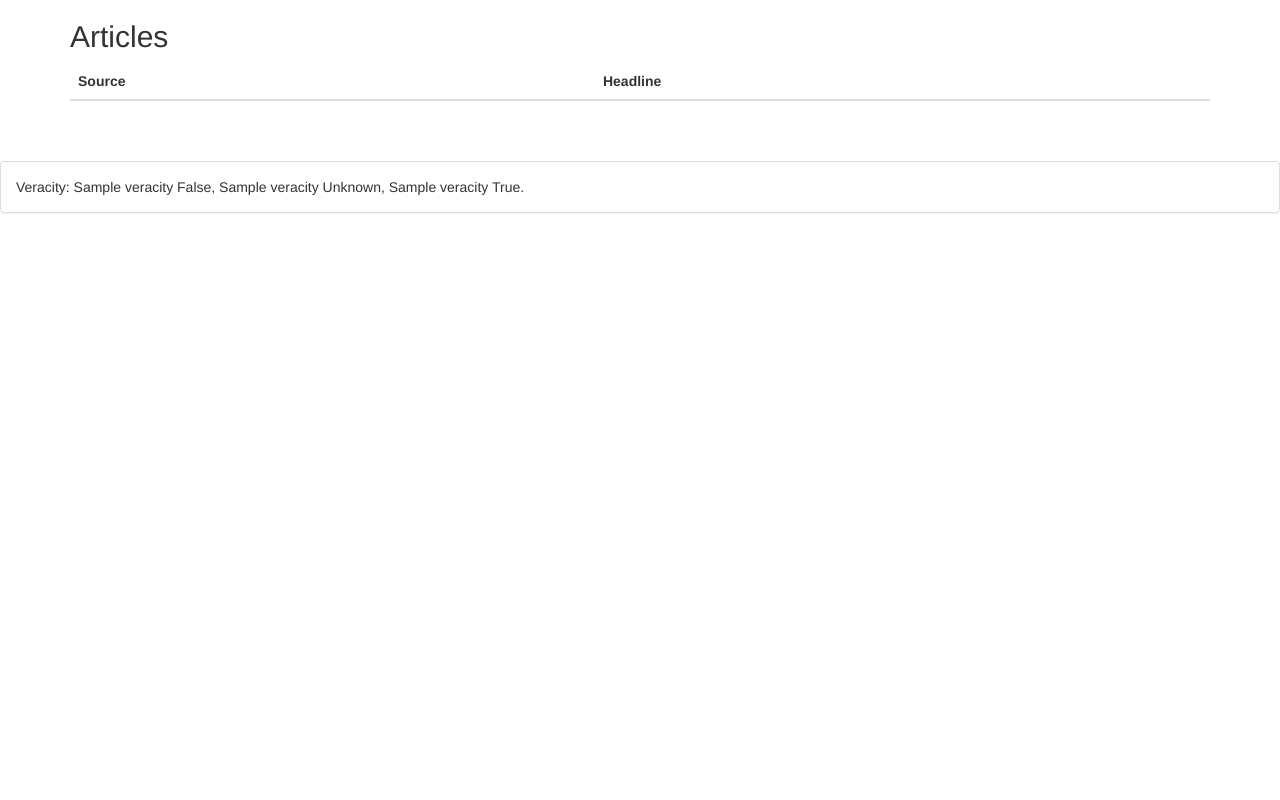
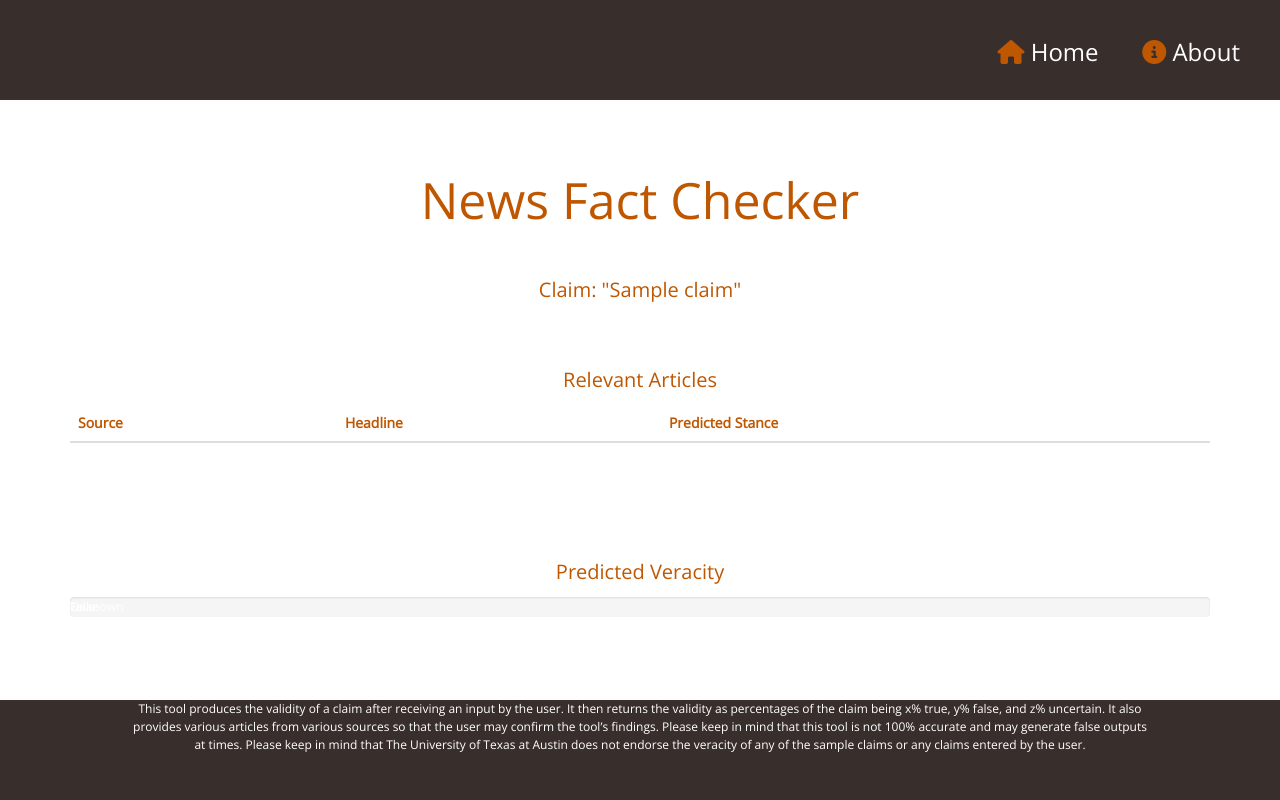
Before and after one commit to saumyaa2000/utFND, a Flask app: template templates/results.html in a window 1280 px wide. Run offline with Flask 2, Linux system fonts and the light colour scheme; the template is opened without the code that fills it: most values are stand-ins (such as "Sample title", 1, 10 or a date in 2020); lists and menus that the app fills with data are empty; some libraries are stand-ins or nearby versions.

Commit message:
results page

```diff
--- a/app.py
+++ b/app.py
@@ -33,10 +33,12 @@
     res_str = json.dumps(res, indent=4, sort_keys=True)
     headlines = [a['headlines'] for a in res['articles']]
     sources = [a['sources'] for a in res['articles']]
+    stances = [ [s*100 for s in a['stance'] ] for a in res['articles']]
+    veracity = [v*100 for v in res['veracity']]
     n = len(sources)
 
     return render_template("results.html", res=res_str, headlines=headlines, sources=sources, n=n,\
-        veracity = res['veracity'])
+        veracity=veracity, stances=stances, claim=claim)
 
 
 @app.route('/userClaimsOpinion/', methods=['POST'])
--- a/templates/results.html
+++ b/templates/results.html
@@ -7,17 +7,33 @@
   <link rel="stylesheet" href="https://maxcdn.bootstrapcdn.com/bootstrap/3.3.7/css/bootstrap.min.css">
   <script src="https://ajax.googleapis.com/ajax/libs/jquery/3.2.1/jquery.min.js"></script>
   <script src="https://maxcdn.bootstrapcdn.com/bootstrap/3.3.7/js/bootstrap.min.js"></script>
+
+  <link rel=stylesheet type=text/css href="{{ url_for('static', filename='style.css') }}">
+  <link href="https://fonts.googleapis.com/css?family=Open+Sans:300,400" rel="stylesheet">
+  <script src="https://use.fontawesome.com/6f35c618a4.js"></script>
+  <script type="text/javascript"></script>
 </head>
 <body>
 
+<header>
+<nav>
+<a href="/#"><i class="fa fa-home" aria-hidden="true" style="color:#BF5700"></i>&nbsp;Home</a>
+<a href="/about.html"><i class="fa fa-info-circle" aria-hidden="true" style="color:#BF5700"></i>&nbsp;About</a>
+</nav>
+</header>
+<h1>News Fact Checker</h1>
+<h2 style="position: relative; color: #BF5700; text-align: center; margin-top: 50px; ">Claim: "{{claim}}"</h2>
+
+
 <div class="container">
-  <h2>Articles</h2>
+  <h2 style="position: relative; color: #BF5700; text-align: center; margin-top: 50px; ">Relevant Articles</h2>
 
   <table class="table">
     <thead>
       <tr>
-        <th>Source</th>
-        <th>Headline</th>
+        <th style="color: #BF5700">Source</th>
+        <th style="color: #BF5700">Headline</th>
+        <th style="color: #BF5700">Predicted Stance</th>
       </tr>
     </thead>
     <tbody>
@@ -25,18 +41,46 @@
     	<tr>
     		<td>{{ sources[i] }} </td>
     		<td> {{ headlines[i] }} </td>
+            <td>
+                <div class="progress">
+                    <div class="progress-bar progress-bar-danger" role="progressbar" style="width:{{stances[i][0]}}%">
+                        Against
+                    </div>
+                    <div class="progress-bar progress-bar-warning" role="progressbar" style="width:{{stances[i][1]}}%">
+                        Neutral
+                    </div>
+                    <div class="progress-bar progress-bar-success" role="progressbar" style="width:{{stances[i][2]}}%">
+                        For
+                    </div>
+                </div>
+
+            </td>
     	</tr>
     	{% endfor %}
     </tbody>
   </table>
-</div>
+
 <br>
 <br>
 
-<div class="panel panel-default">
-    <div class="panel-body">Veracity: {{veracity[0]}} False, {{veracity[1]}} Unknown, {{veracity[2]}} True. </div>
-  </div>
+<h2 style="position: relative; color: #BF5700; text-align: center; margin-top: 50px; "> Predicted Veracity</h2>
+<div class="progress">
+    <div class="progress-bar progress-bar-danger" role="progressbar" style="width:{{veracity[0]}}%">
+        False
+    </div>
+    <div class="progress-bar progress-bar-warning" role="progressbar" style="width:{{veracity[1]}}%">
+        Unknown
+    </div>
+    <div class="progress-bar progress-bar-success" role="progressbar" style="width:{{veracity[2]}}%">
+        True
+    </div>
+</div>
 
+</div>
+
+    <footer>
+      <p>This tool produces the validity of a claim after receiving an input by the user. It then returns the validity as percentages of the claim being x% true, y% false, and z% uncertain. It also provides various articles from various sources so that the user may confirm the tool’s findings. Please keep in mind that this tool is not 100% accurate and may generate false outputs at times. Please keep in mind that The University of Texas at Austin does not endorse the veracity of any of the sample claims or any claims entered by the user.</p>
+    </footer>
 
 </body>
 </html>
```
